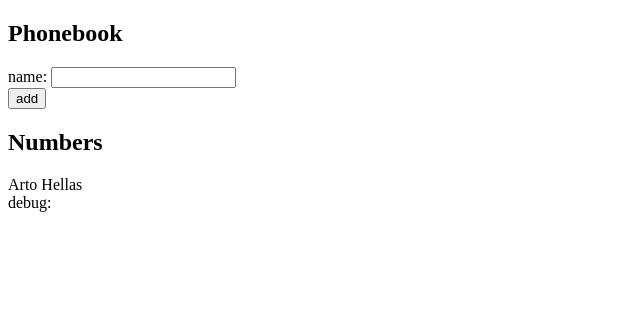
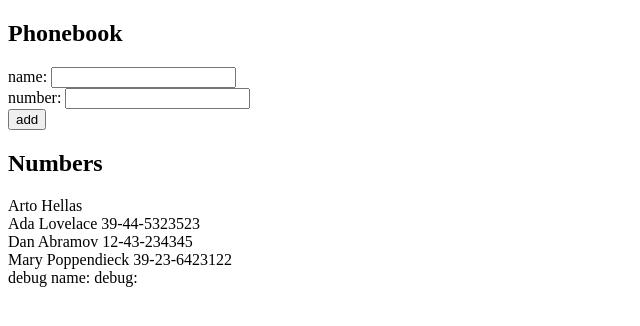
Before and after one commit to binwu-fi/part2_rev1, a React (Vite) app in the folder puhelinluettelo/: page / in a window 1280 px wide. Shown: the top 326 px of the page, without its empty margins (0-640 px from the left). Built offline with nearby package versions, Linux system fonts and the light colour scheme.

Commit message:
2.8 puhelinluettelo step3 osuus lisätty

```diff
--- a/puhelinluettelo/src/App.jsx
+++ b/puhelinluettelo/src/App.jsx
@@ -2,9 +2,13 @@ import { useState } from 'react'
 
 const App = () => {
   const [persons, setPersons] = useState([
-    { name: 'Arto Hellas' }
+    { name: 'Arto Hellas' },
+    { name: 'Ada Lovelace', number: '39-44-5323523' },
+    { name: 'Dan Abramov', number: '12-43-234345' },
+    { name: 'Mary Poppendieck', number: '39-23-6423122' }
   ])
   const [newName, setNewName] = useState('')
+  const [newNumber, setNewNumber] = useState('')
 
   //new code
   const addPerson = (event) => {
@@ -12,6 +16,7 @@ const App = () => {
     event.preventDefault()
     const personObject = {
       name: newName,
+      number: newNumber,
       id: String(persons.length + 1)
     }
 
@@ -33,6 +38,7 @@ const App = () => {
 
       setPersons(persons.concat(personObject))
       setNewName('')
+      setNewNumber('')
     }
 
   }
@@ -41,12 +47,17 @@ const App = () => {
     setNewName(event.target.value)
   }
 
+  const handleNumberChange = (event) => {
+    setNewNumber(event.target.value)
+  }
+
   return (
     <div>
       <h2>Phonebook</h2>
       <form onSubmit={addPerson}>
         <div>
-          name: <input value={newName} onChange={handleNameChange}/>
+          name: <input value={newName} onChange={handleNameChange}/><br></br>
+          number: <input value={newNumber} onChange={handleNumberChange}/>
         </div>
         <div>
           <button type="submit">add</button>
@@ -54,10 +65,10 @@ const App = () => {
       </form>
       <h2>Numbers</h2>
       {persons.map(person => {
-        return (<div key = {person.name}> {person.name}</div>)
+        return (<div key = {person.name}> {person.name} {person.number}</div>)
       })}
 
-      <div>debug: {newName}</div>
+      <div>debug name: {newName} debug: {newNumber}</div>
     </div>
   )
 
```
